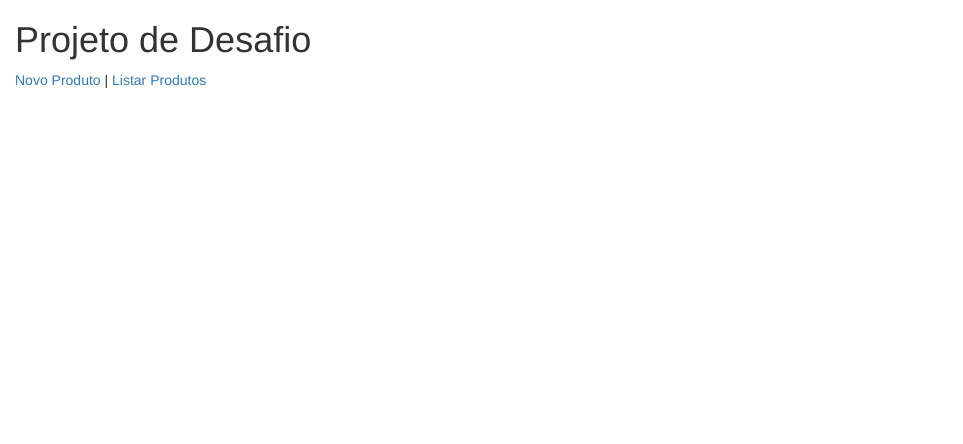
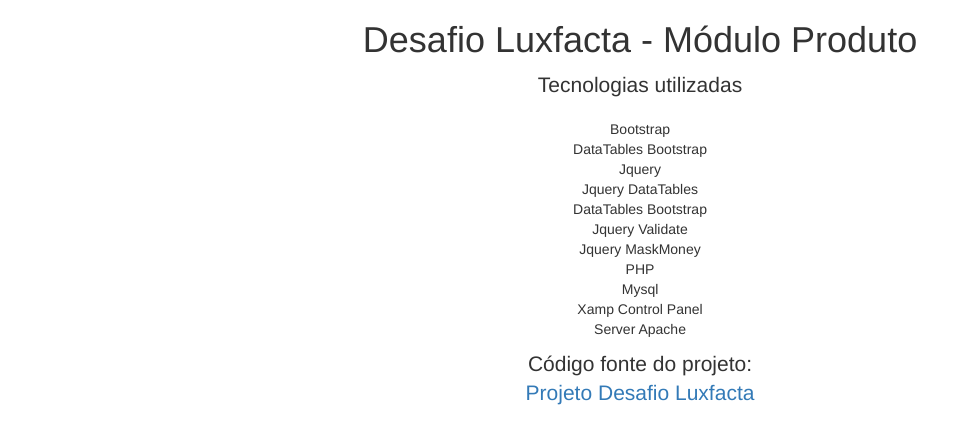
Before and after one commit to maickon/desafio, a PHP site: page /desafio-luxfacta/ in a window 1280 px wide. Shown: the top 444 px of the page, without its empty margins (0-963 px from the left). Run offline with PHP 8.4, Linux system fonts and the light colour scheme; some libraries are stand-ins or nearby versions.

Commit message:
melhorias na pagina principal

```diff
--- a/body.php
+++ b/body.php
@@ -1,20 +1,40 @@
 <?php
-$tag->div(['class'=>'container-fluid']);
-	$tag->div(['class'=>'row']);
-		$tag->div(['class'=>'col-md-12']);
-	  		$tag->h1();
-	    		$tag->printer($config['project_name']);
-	  		$tag->h1;
+$tag->div('class="container"');
+	$tag->div('class="row"');
+        $tag->div('class="col-lg-12 text-center"');
 
-	    	$tag->a('href="'.$config['produtos']['produtos_new_path'].'"');
-		    	$tag->printer('Novo Produto');
-		    $tag->a;
+            $form->h1('Desafio Luxfacta - Módulo Produto');
+            $tag->p('class="lead"');
+                $tag->printer('Tecnologias utilizadas');
+            $tag->p;
+            $tecnologias = [
+                'Bootstrap',
+                'DataTables Bootstrap',
+                'Jquery',
+                'Jquery DataTables',
+                'DataTables Bootstrap',
+                'Jquery Validate',
+                'Jquery MaskMoney',
+                'PHP',
+                'Mysql',
+                'Xamp Control Panel',
+                'Server Apache'
+                ];
+            $tag->ul('class="list-unstyled"');
+                foreach($tecnologias as $value):
+                    $tag->li();
+                        $tag->printer($value);
+                    $tag->li;
+                endforeach;
+            $tag->ul;
 
-		    $tag->printer('|');
-
-		    $tag->a('href="'.$config['produtos']['produtos_path'].'"');
-		    	$tag->printer('Listar Produtos');
-		    $tag->a;
-	  $tag->div;
-	$tag->div;
+            $tag->p('class="lead"');
+                $tag->printer('Código fonte do projeto:');
+                $tag->br();
+                $tag->a('href="https://github.com/maickon/desafio" target="blank"');
+                   $tag->printer('Projeto Desafio Luxfacta');
+                $tag->a;
+            $tag->p;
+        $tag->div;
+    $tag->div;
 $tag->div;
```
